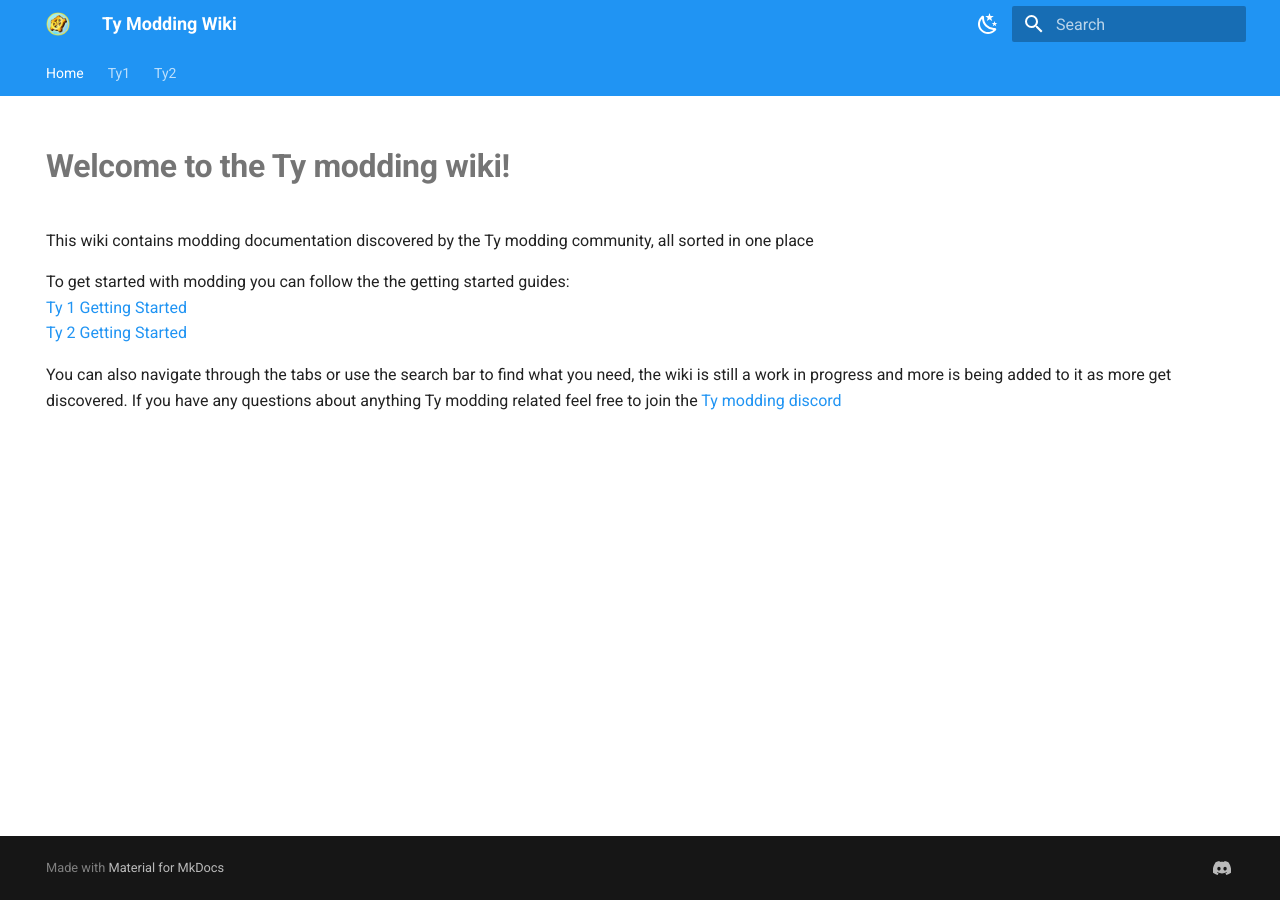
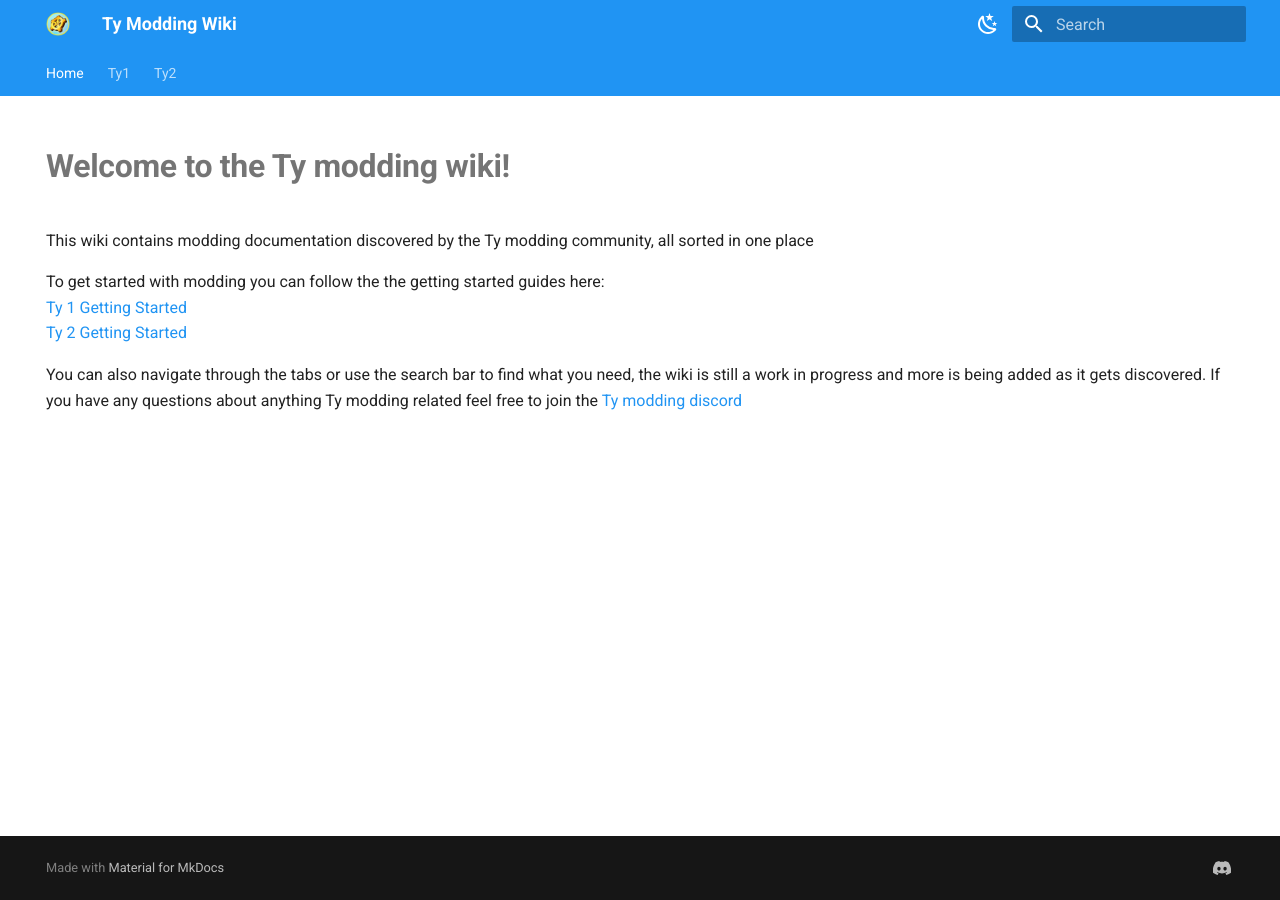
Before and after one commit to ElusiveFluffy/ElusiveFluffy.github.io, an MkDocs documentation site: the page built from docs/index.md, in a window 1280 px wide. Built offline with MkDocs 1.6.1 and Material for MkDocs 9.7.7, drawn with Linux system fonts in a browser that asks for light colours.

Commit message:
Fix up some issues with the wording

```diff
--- a/docs/index.md
+++ b/docs/index.md
@@ -11,8 +11,8 @@
 
 This wiki contains modding documentation discovered by the Ty modding community, all sorted in one place
 
-To get started with modding you can follow the the getting started guides:<br />
+To get started with modding you can follow the the getting started guides here:<br />
 [Ty 1 Getting Started](Ty1/index.md)<br />
 [Ty 2 Getting Started](Ty2/index.md)
 
-You can also navigate through the tabs or use the search bar to find what you need, the wiki is still a work in progress and more is being added to it as more get discovered. If you have any questions about anything Ty modding related feel free to join the [Ty modding discord](https://discord.gg/g8kHTR42Cc)
+You can also navigate through the tabs or use the search bar to find what you need, the wiki is still a work in progress and more is being added as it gets discovered. If you have any questions about anything Ty modding related feel free to join the [Ty modding discord](https://discord.gg/g8kHTR42Cc)
```
